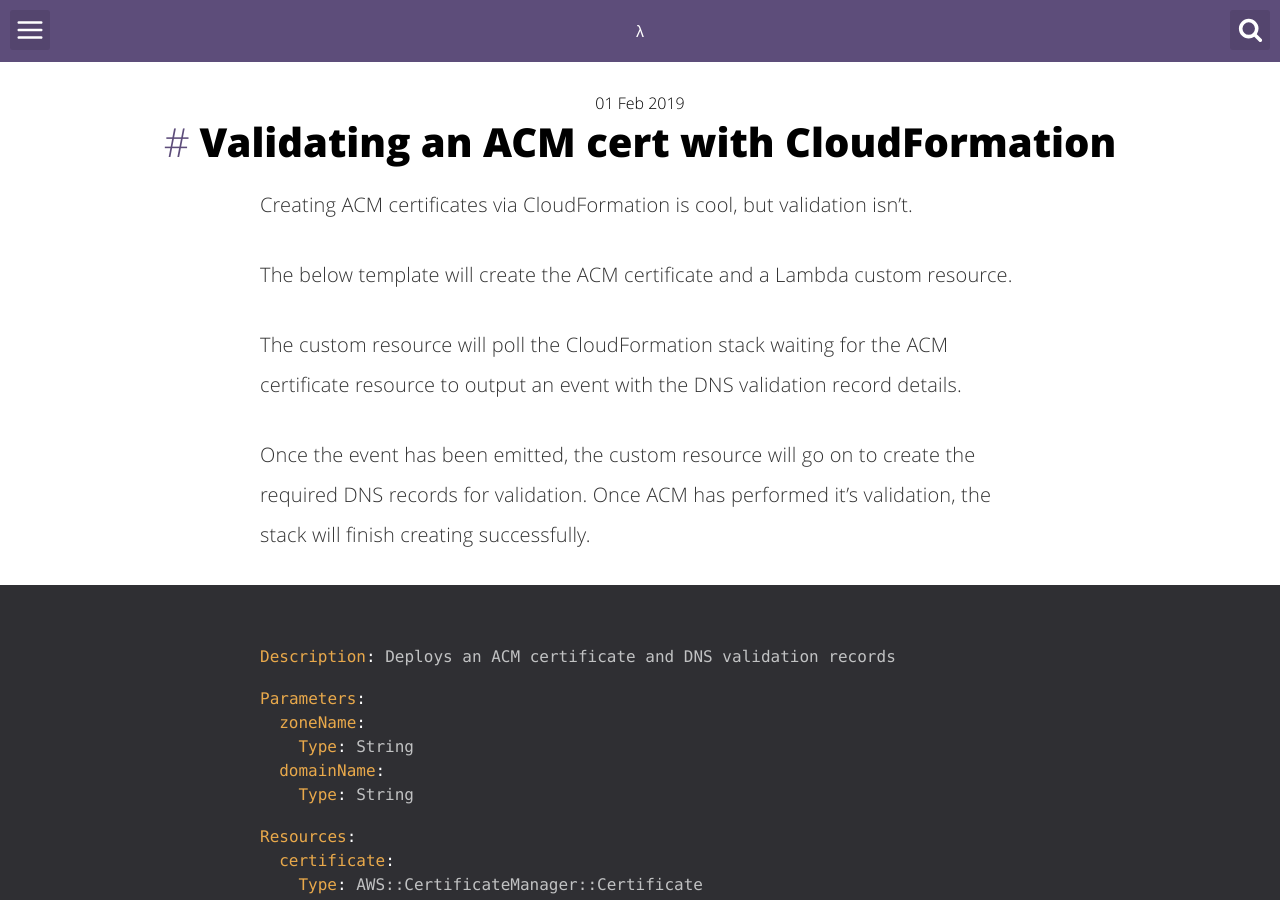
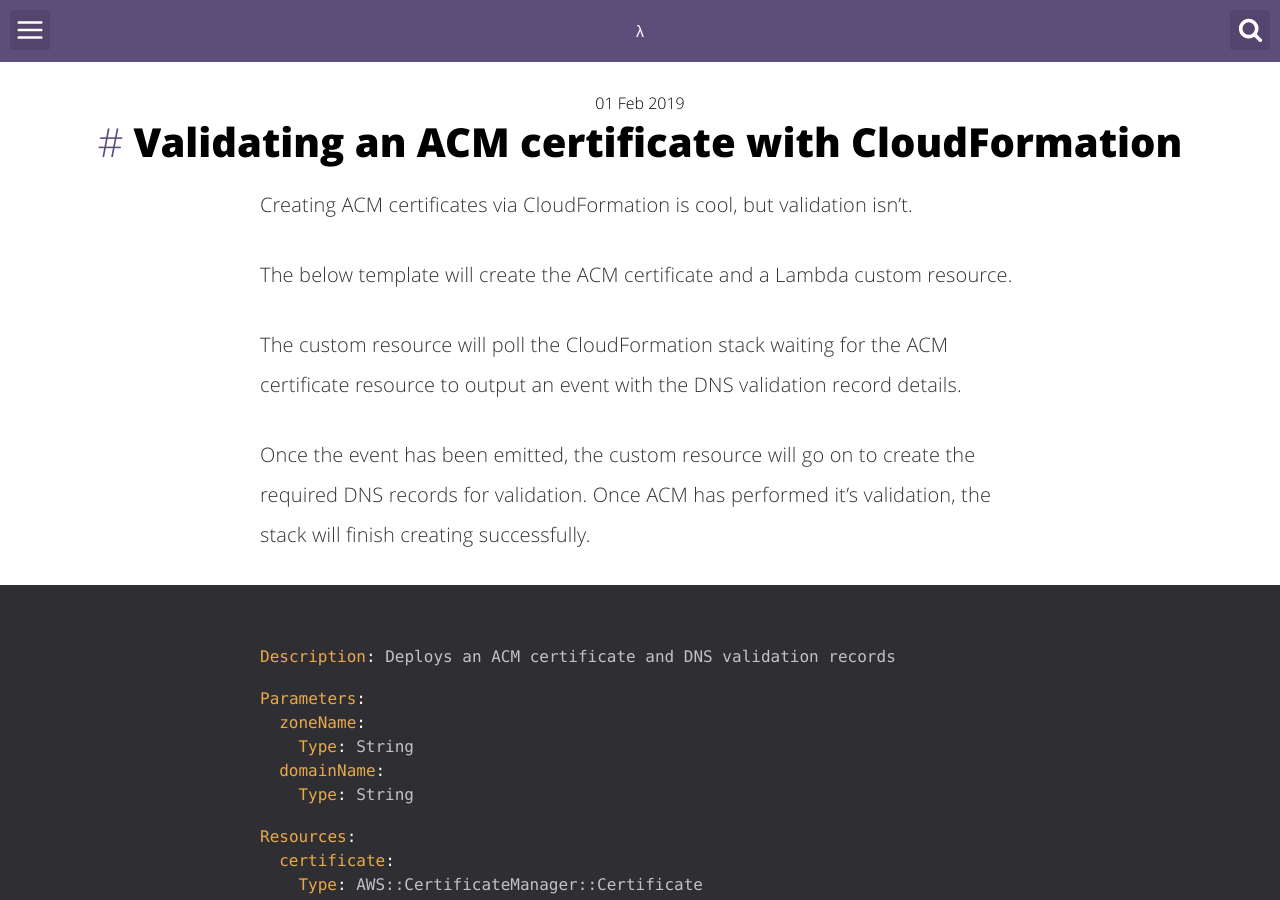
Before and after one commit to callum-p/callumpember.com, a Jekyll site: the page built from _posts/2019-02-01-Validate-an-ACM-cert-with-CloudFormation.md, in a window 1280 px wide and 900 px high. Built offline with Jekyll 4.4.1, drawn with Linux system fonts in a browser that asks for light colours; comment, search, counter and statistics services are not loaded.

Commit message:
Use the queen's english

```diff
--- a/_posts/2019-02-01-Validate-an-ACM-cert-with-CloudFormation.md
+++ b/_posts/2019-02-01-Validate-an-ACM-cert-with-CloudFormation.md
@@ -1,6 +1,6 @@
 ---
 layout: post
-title:  "Validating an ACM cert with CloudFormation"
+title:  "Validating an ACM certificate with CloudFormation"
 image: ''
 date: 2019-02-01 00:10:09
 tags:
@@ -8,7 +8,7 @@ tags:
 - Lambda
 - Python
 - ACM
-description: 'Using a CloudFormation Custom Resource to validate an ACM cert also created by CloudFormation'
+description: 'Using a CloudFormation Custom Resource to validate an ACM certificate also created by CloudFormation'
 categories:
 - AWS
 ---
```
